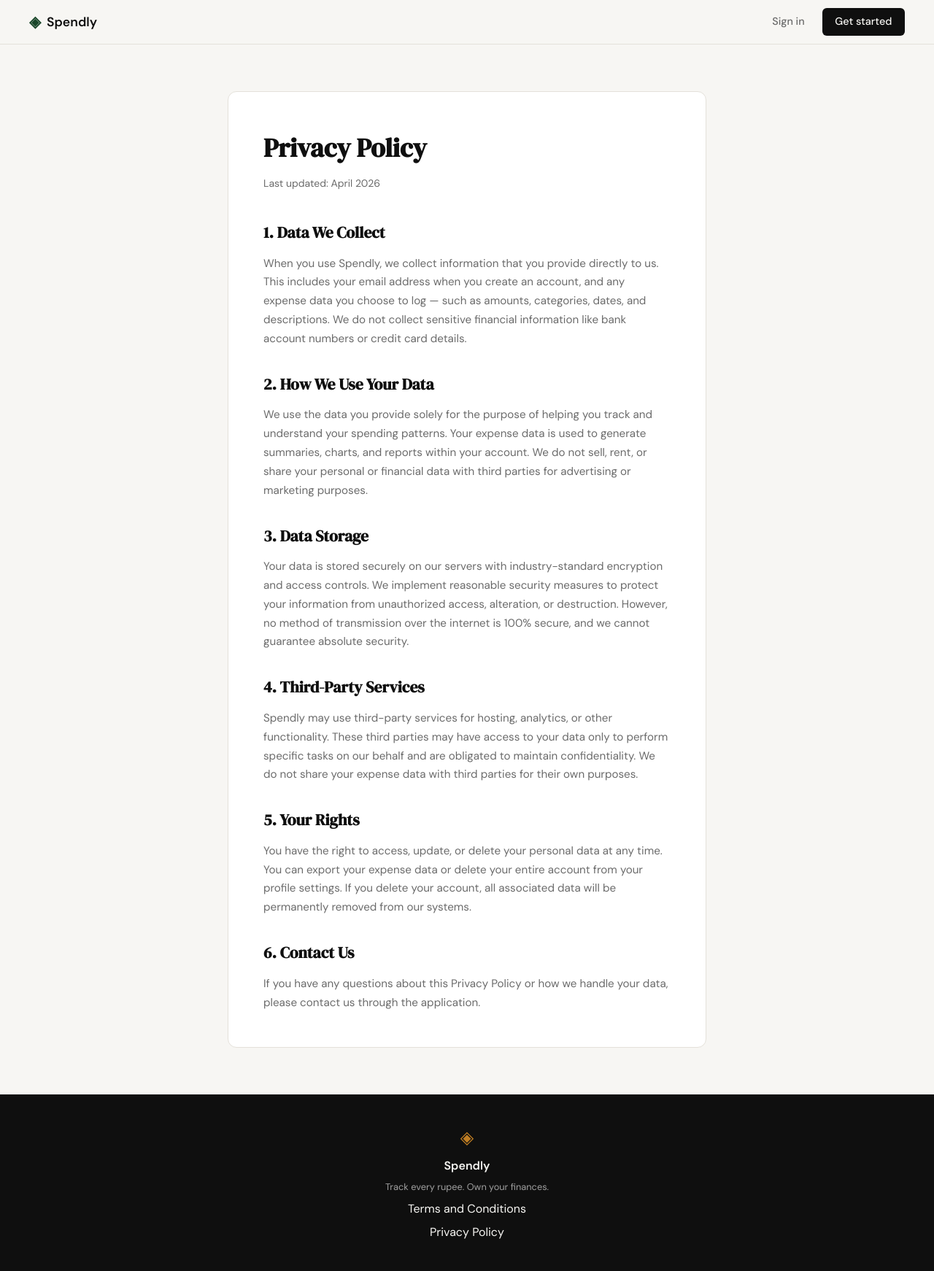
After one commit to aliusman1122/spendly, a Flask app: page /privacy in a window 1280 px wide. The commit adds this page. Shown: the whole page at 73% size. Run offline with Flask 3, Linux system fonts and the light colour scheme.

Commit message:
Landing: add the privacy polices and routes

```diff
--- a/app.py
+++ b/app.py
@@ -25,6 +25,11 @@ def login():
 @app.route("/terms")
 def terms():
     return render_template("terms.html")
+
+
+@app.route("/privacy")
+def privacy():
+    return render_template("privacy.html")
 
 
 # ------------------------------------------------------------------ #
--- a/static/css/style.css
+++ b/static/css/style.css
@@ -574,6 +574,57 @@ a { color: inherit; text-decoration: none; }
 }
 
 /* ------------------------------------------------------------------ */
+/* Privacy Page                                                        */
+/* ------------------------------------------------------------------ */
+
+.privacy-page {
+    padding: 4rem 2rem;
+    max-width: 720px;
+    margin: 0 auto;
+}
+
+.privacy-container {
+    background: var(--paper-card);
+    border: 1px solid var(--border);
+    border-radius: var(--radius-md);
+    padding: 3rem;
+}
+
+.privacy-container h1 {
+    font-family: var(--font-display);
+    font-size: 2.25rem;
+    color: var(--ink);
+    margin-bottom: 0.5rem;
+}
+
+.privacy-updated {
+    font-size: 0.875rem;
+    color: var(--ink-muted);
+    margin-bottom: 2.5rem;
+}
+
+.privacy-section {
+    margin-bottom: 2rem;
+}
+
+.privacy-section h2 {
+    font-family: var(--font-display);
+    font-size: 1.35rem;
+    color: var(--ink);
+    margin-bottom: 0.75rem;
+}
+
+.privacy-section p {
+    font-size: 0.95rem;
+    color: var(--ink-muted);
+    line-height: 1.7;
+}
+
+.privacy-section:last-child {
+    margin-bottom: 0;
+}
+
+/* ------------------------------------------------------------------ */
 /* Responsive                                                          */
 /* ------------------------------------------------------------------ */
 
--- a/templates/base.html
+++ b/templates/base.html
@@ -35,7 +35,7 @@
             <span class="footer-name">Spendly</span>
             <p class="footer-copy">Track every rupee. Own your finances.</p>
             <a href="{{ url_for('terms') }}">Terms and Conditions</a>
-            <a href="#">Privacy Policy</a>
+            <a href="{{ url_for('privacy') }}">Privacy Policy</a>
         </div>
     </footer>
 
--- /dev/null
+++ b/templates/privacy.html
@@ -0,0 +1,42 @@
+{% extends "base.html" %}
+
+{% block title %}Privacy Policy — Spendly{% endblock %}
+
+{% block content %}
+<section class="privacy-page">
+    <div class="privacy-container">
+        <h1>Privacy Policy</h1>
+        <p class="privacy-updated">Last updated: April 2026</p>
+
+        <section class="privacy-section">
+            <h2>1. Data We Collect</h2>
+            <p>When you use Spendly, we collect information that you provide directly to us. This includes your email address when you create an account, and any expense data you choose to log — such as amounts, categories, dates, and descriptions. We do not collect sensitive financial information like bank account numbers or credit card details.</p>
+        </section>
+
+        <section class="privacy-section">
+            <h2>2. How We Use Your Data</h2>
+            <p>We use the data you provide solely for the purpose of helping you track and understand your spending patterns. Your expense data is used to generate summaries, charts, and reports within your account. We do not sell, rent, or share your personal or financial data with third parties for advertising or marketing purposes.</p>
+        </section>
+
+        <section class="privacy-section">
+            <h2>3. Data Storage</h2>
+            <p>Your data is stored securely on our servers with industry-standard encryption and access controls. We implement reasonable security measures to protect your information from unauthorized access, alteration, or destruction. However, no method of transmission over the internet is 100% secure, and we cannot guarantee absolute security.</p>
+        </section>
+
+        <section class="privacy-section">
+            <h2>4. Third-Party Services</h2>
+            <p>Spendly may use third-party services for hosting, analytics, or other functionality. These third parties may have access to your data only to perform specific tasks on our behalf and are obligated to maintain confidentiality. We do not share your expense data with third parties for their own purposes.</p>
+        </section>
+
+        <section class="privacy-section">
+            <h2>5. Your Rights</h2>
+            <p>You have the right to access, update, or delete your personal data at any time. You can export your expense data or delete your entire account from your profile settings. If you delete your account, all associated data will be permanently removed from our systems.</p>
+        </section>
+
+        <section class="privacy-section">
+            <h2>6. Contact Us</h2>
+            <p>If you have any questions about this Privacy Policy or how we handle your data, please contact us through the application.</p>
+        </section>
+    </div>
+</section>
+{% endblock %}
```
